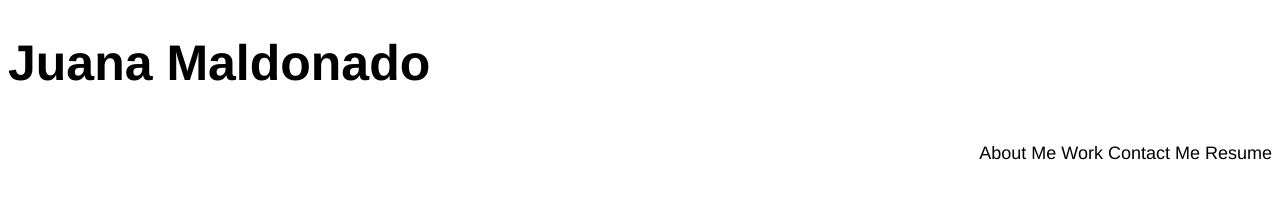
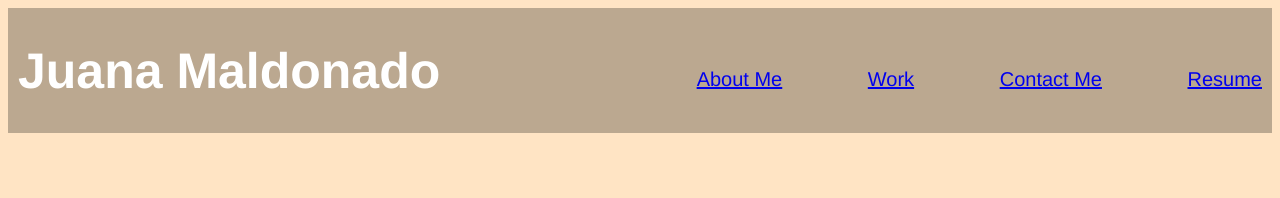
Before and after one commit to Miguelan3l/My-Portfolio, a plain HTML site: page index.html in a window 1280 px wide. Drawn offline with Linux system fonts and the light colour scheme.

Commit message:
add color and position to nav bar

```diff
--- a/assets/css/style.css
+++ b/assets/css/style.css
@@ -1,15 +1,27 @@
+body {
+    background-color: bisque;
+}
 header {
     font-family:'Franklin Gothic Medium', 'Arial Narrow', Arial, sans-serif;
     font-size: 25px;
+    background-color: rgb(187, 168, 144);
+    color:white
 }
-nav {
-    float: right;
+h1 {
+    display: inline-block;
+    margin-left: 10px;
+}
+.nav {
+    font-size: 20px;
     font-family: 'Franklin Gothic Medium', 'Arial Narrow', Arial, sans-serif;
-    font-size: 18px;
+    float:right;
+    padding-top: 40px;
+    margin-right: 10px;
+
 }
-nav ul {
+.nav li {
     list-style-type: none;
+    display: inline-block;
+    padding-left: 80px;
+
 }
-nav ul li {
-    display: inline-block
-}
--- a/index.html
+++ b/index.html
@@ -8,23 +8,22 @@
     <body>
         <header>
             <h1>Juana Maldonado</h1>
-        </header>
-        <nav>
-            <ul>
+          <!------------------Navbar---------------->
+                <ul class="nav">
                     <li>
-                    About Me
+                        <a href="#">About Me</a>
                     </li>
                     <li>
-                    Work
+                        <a href="#">Work</a>
                     </li>
                         <li>
-                    Contact Me
+                        <a href="#">Contact Me</a>
                     </li>
                     <li>
-                    Resume
+                        <a href="#">Resume</a>
                     </li>
                 </ul>
-        </nav>
+        </header>
     </body>
 
 </html>
```
Lines whose indentation alone changed are shown as unchanged.
